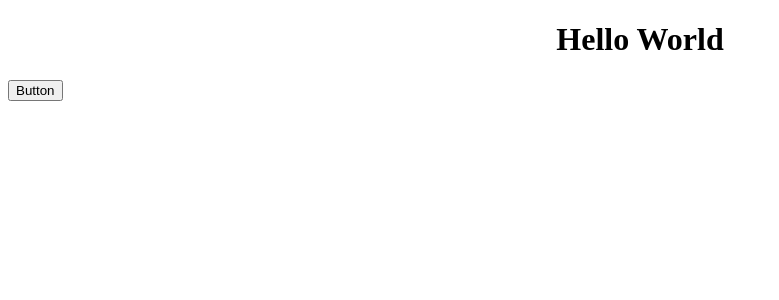
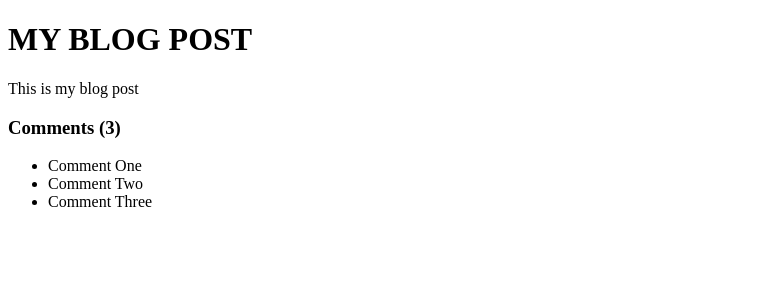
Before and after one commit to AqilArif/Feedback-App, a React app: page / in a window 1280 px wide. Shown: the top 300 px of the page, without its empty margins (0-779 px from the left). Built offline with nearby package versions, Linux system fonts and the light colour scheme; the HTML template or start-up script is replaced by a standard one.

Commit message:
conditional rendering in react

```diff
--- a/src/App.jsx
+++ b/src/App.jsx
@@ -1,15 +1,45 @@
 import React, { Fragment } from 'react';
 import '../styles/Global.css';
 
-const App = () => {
+function App () {
+  const title = 'My Blog Post';
+  const body = 'This is my blog post';
+
+  const comments = [
+    {id: 1, text: 'Comment One'},
+    {id: 2, text: 'Comment Two'},
+    {id: 3, text: 'Comment Three'},
+  ]
+
+  const loading = false;
+
+  const showComments = true
+
+  if (loading) return <h1>Loading...</h1>
+
+  const commentBlock = (
+    <div className='Comments'>
+      <h3>Comments ({comments.length})</h3>
+
+      <ul>
+        {comments.map((comment, index) => {
+          return (
+            <li key={index}> {comment.text} </li>
+          )
+        })}
+      </ul>
+    </div>
+  )
 
   return (
     <Fragment>
-      <h1 className='font-bold text-center'>
-        Hello World
-      </h1>
+      <h1>{title.toUpperCase()}</h1>
 
-      <button>Button</button>
+      <p>{body}</p>
+
+      { showComments && commentBlock }
+
+
     </Fragment>
   )
 }
```
